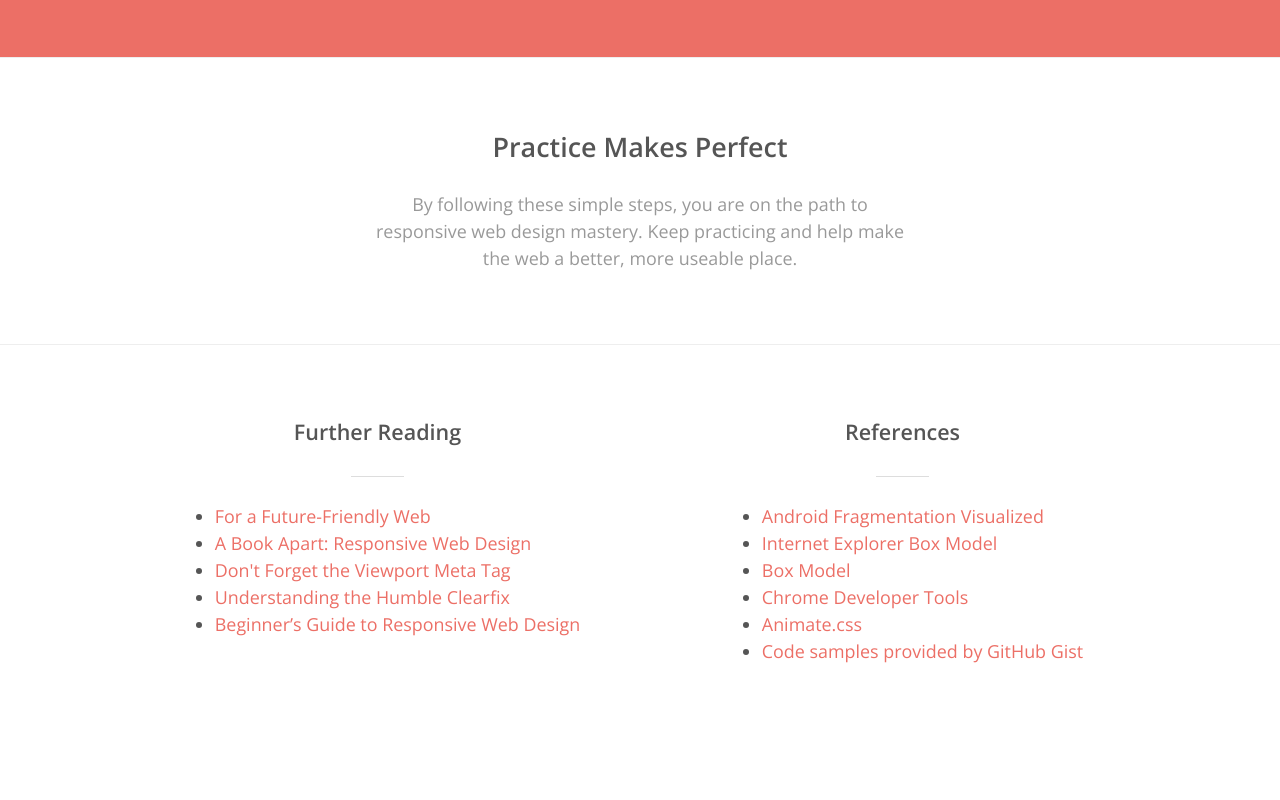
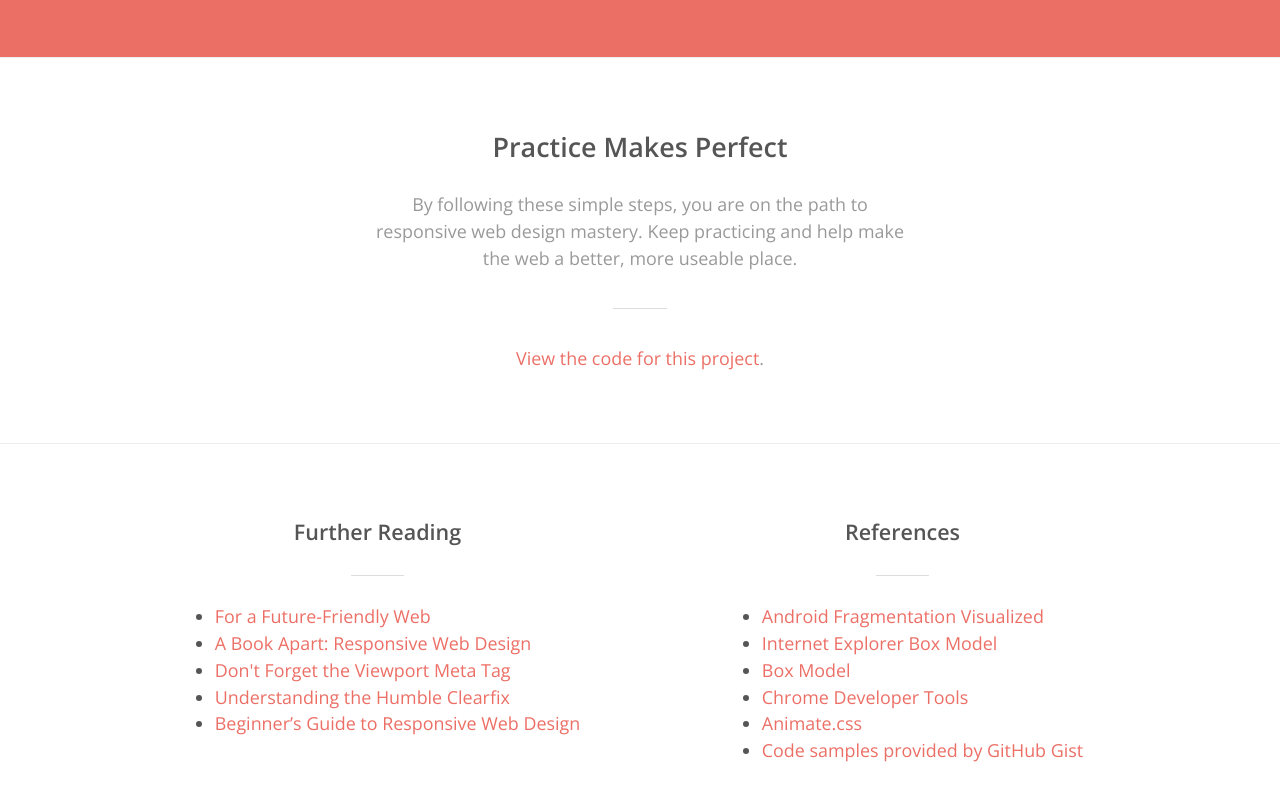
Before and after one commit to aekaplan/grid, a plain HTML site: page index.html in a window 1280 px wide. Shown: the part 8154-8954 px from the top of the page. Before the commit the page ends 8890 px from the top, so only its background shows below. Drawn offline with nearby package versions, Linux system fonts and the light colour scheme; files that its build step writes are made by us from their sources.

Commit message:
Update index.html

```diff
--- a/index.html
+++ b/index.html
@@ -354,6 +354,8 @@
           <p>By following these simple steps, you are on the path to responsive
           web design mastery. Keep practicing and help make the web a better,
           more useable place.</p>
+          <hr>
+          <p><a href="https://github.com/aekaplan/grid" target="_blank">View the code for this project</a>.</p>
         </div>
       </section>
 
```
